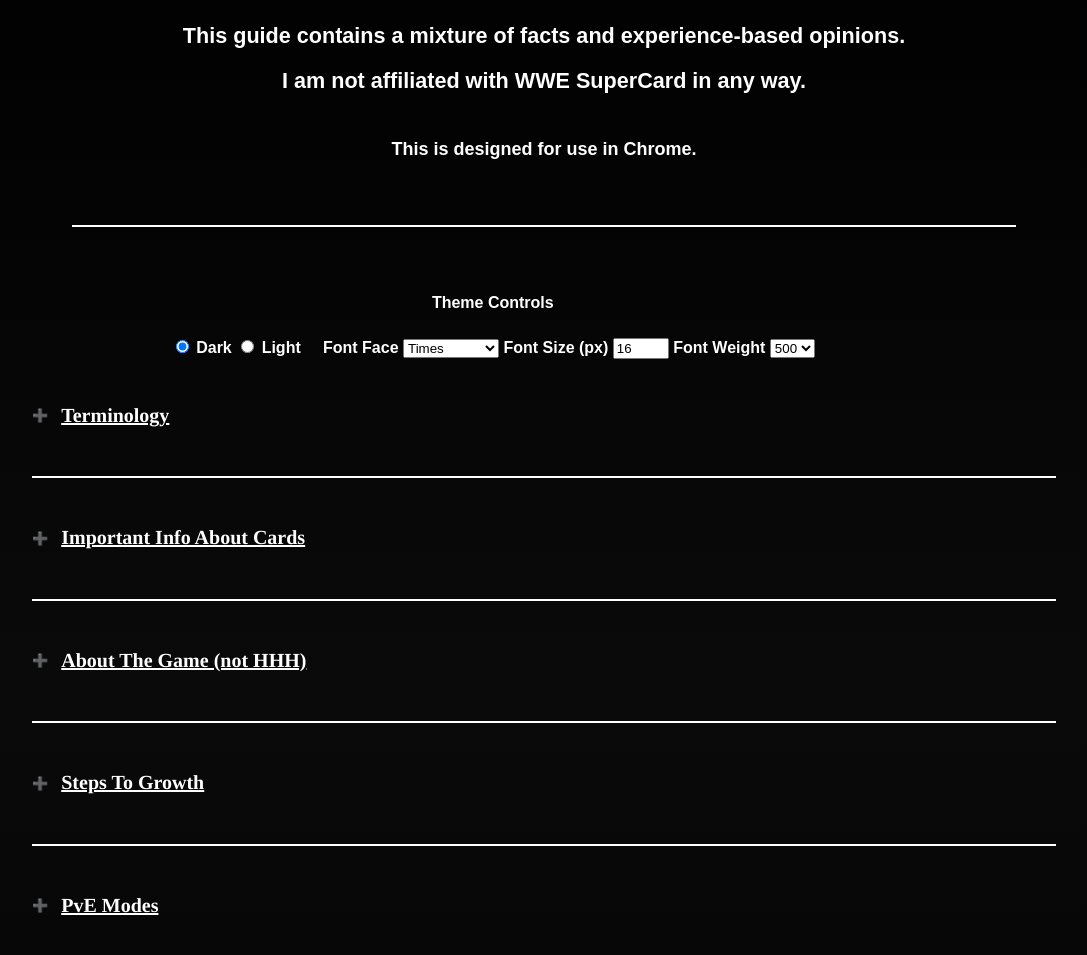
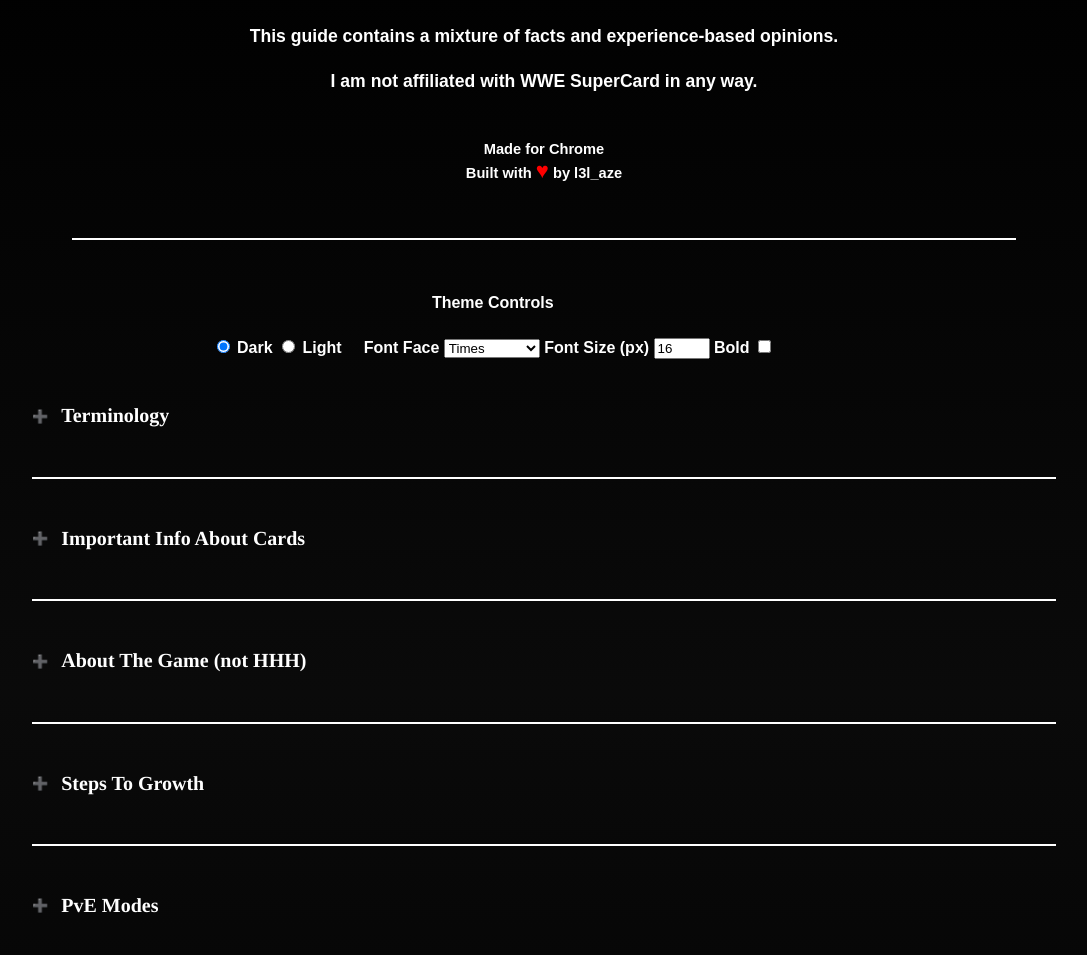
Before and after one commit to l3laze/SCGuide, a plain HTML site: page index.html in a window 1280 px wide. Shown: the part 97-1052 px from the top of the page, without its empty margins (96-1183 px from the left). Drawn offline with Linux system fonts and the light colour scheme.

Commit message:
Minor update
* Changed section titles to linkable anchors.
* Fixed section titles not scrolling their section and title into view properly.
* Removed underline on all section title links.
* Replaced unnecessary Font Weight selector with Bold option.

```diff
--- a/index.html
+++ b/index.html
@@ -8,7 +8,7 @@
       margin-left: 10%;
       color: white;
       font-family: Times;
-      font-weight: 500;
+      font-weight: 100;
       line-height: 1.4em;
       background-image: linear-gradient(black, rgb(10, 10, 10), black);
     }
@@ -44,7 +44,7 @@
     }
 
     blockquote {
-      font-size: 1.35em;
+      font-size: 1.1em;
     }
 
     li {
@@ -62,10 +62,11 @@
     }
 
     a.collapsible, a.expanded {
-      text-decoration: underline;
       font-size: 20px;
       font-weight: 600;
       user-select: none;
+      text-decoration: none;
+      color: inherit;
     }
 
     .collapsible:after {
@@ -91,6 +92,10 @@
     .dark {
       border: 1px solid white;
     }
+
+    #fontControls {
+      user-select: none;
+    }
   </style>
 </head>
 <body>
@@ -112,7 +117,11 @@
 
   <br/>
 
-  <small>This is designed for use in Chrome.</small>
+  <small>Made for Chrome</small>
+
+  <br/>
+
+  <small>Built with <span style="color:red;font-size:1.5em">&hearts;</span> by l3l_aze</small>
 
   <hr>
 </blockquote>
@@ -136,7 +145,7 @@
 
   <label for="fontFaceList">Font Face</label>
 
-  <select id="fontFaceList" onchange="updateFontFace(this.options[this.options.selectedIndex].text)">
+  <select id="fontFaceList" onchange="updateFontFace(this.value)">
     <option>Arial</option>
     <option>Calibri</option>
     <option>Courier</option>
@@ -152,19 +161,9 @@
   <label for="fontSize">Font Size (px)</label>
   <input type="number" step="1" min="1" max="48" id="fontSize" value="16" onchange="updateFontSize(this.value)"/>
 
-  <label for="fontWeight">Font Weight</label>
-  <select id="fontWeight" onchange="updateFontWeight(this.value)">
-    <option>100</option>
-    <option>200</option>
-    <option>300</option>
-    <option>400</option>
-    <option>450</option>
-    <option selected>500</option>
-    <option>549</option>
-    <option>550</option>
-    <option>600</option>
-    <option>700</option>
-    <option>800</option>
+  <label for="fontBold" >Bold</label>
+  <input type="checkbox" id="fontBold" onchange="updateFontBold(this.checked)">
+
   </select>
 
 </div>
@@ -172,7 +171,7 @@
 <br/>
 <br/>
 
-<a name="terminology" onclick="collapsible(this)" class="collapsible">Terminology</a>
+<a name="terminology" href="#terminology" onclick="collapsible(this);scrollIntoView(this);return false" class="collapsible">Terminology</a>
 
 <div id="terminology">
   <br/>
@@ -195,7 +194,7 @@
 
 <hr>
 
-<a name="importantCards" onclick="collapsible(this)" class="collapsible">Important Info About Cards</a>
+<a name="importantCards" href="#infoCards" onclick="collapsible(this);scrollIntoView(this);return false" class="collapsible">Important Info About Cards</a>
 
 <div id="importantCards">
   <br/>
@@ -311,7 +310,7 @@
 
 <hr>
 
-<a name="importantGame" onclick="collapsible(this)" class="collapsible">About The Game (not HHH)</a>
+<a name="importantGame" href="#infoGame" onclick="collapsible(this);scrollIntoView(this);return false" class="collapsible">About The Game (not HHH)</a>
 
 <div id="importantGame">
   <br/>
@@ -377,7 +376,7 @@
 
 <hr>
 
-<a name="growth" onclick="collapsible(this)" class="collapsible">Steps To Growth</a>
+<a name="growth" href="#growth" onclick="collapsible(this);scrollIntoView(this);return false" class="collapsible">Steps To Growth</a>
 
 <div id="growth">
   <br/>
@@ -422,7 +421,7 @@
 
 <hr>
 
-<a name="pveModes" onclick="collapsible(this)" class="collapsible">PvE Modes</a>
+<a name="pveModes" href="#pve" onclick="collapsible(this);scrollIntoView(this);return false" class="collapsible">PvE Modes</a>
 
 <div id="pveModes">
   <br/>
@@ -550,7 +549,7 @@
 
 <hr>
 
-<a name="pvpModes" onclick="collapsible(this)" class="collapsible">PvP Modes</a>
+<a name="pvpModes" href="#pvp" onclick="collapsible(this);scrollIntoView(this);return false" class="collapsible">PvP Modes</a>
 
 <div id="pvpModes">
   <br/>
@@ -707,7 +706,7 @@
 
 <hr>
 
-<a name="events" onclick="collapsible(this)" class="collapsible">Events</a>
+<a name="events" href="#events" onclick="collapsible(this);scrollIntoView(this);return false" class="collapsible">Events</a>
 
 <div id="events">
   <br/>
@@ -967,7 +966,7 @@
 
 <hr>
 
-<a name="teamwork" onclick="collapsible(this)" class="collapsible">Teamwork</a>
+<a name="teamwork" href="#teamwork" onclick="collapsible(this);scrollIntoView(this);return false" class="collapsible">Teamwork</a>
 
 <div id="teamwork">
   <br/>
@@ -1039,7 +1038,7 @@
 
 <hr>
 
-<a name="resourceManagment" onclick="collapsible(this)" class="collapsible">Resource Management</a>
+<a name="resourceManagment" href="#resources" onclick="collapsible(this);scrollIntoView(this);return false" class="collapsible">Resource Management</a>
 
 <div id="resourceManagment">
   <br/>
@@ -1169,8 +1168,12 @@ function updateFontSize (s) {
   document.body.style.fontSize = s + 'px'
 }
 
-function updateFontWeight (n) {
-  document.body.style.fontWeight = n;
+function updateFontBold (b) {
+  if (b) {
+    document.body.style.fontWeight = 600
+  } else {
+    document.body.style.fontWeight = 100
+  }
 }
 
 function updateTheme (t) {
```
